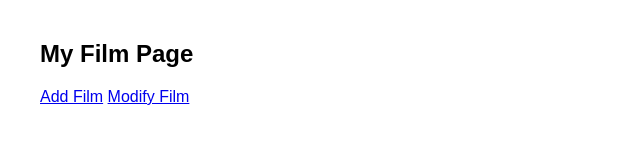
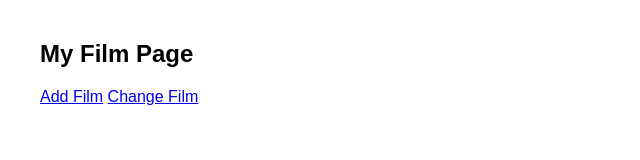
Before and after one commit to JJGrennie/CMPS_Index, a plain HTML site: page index.html in a window 1280 px wide. Shown: the full height of the page, 0-640 px from the left. Drawn offline with nearby package versions, Linux system fonts and the light colour scheme; no server answers.

Commit message:
Update index.html
Modify Film - Change Film

```diff
--- a/index.html
+++ b/index.html
@@ -14,7 +14,7 @@
         <!-- Navigation Links -->
         <nav>
             <a href="addFilm.html">Add Film</a>
-            <a href="modifyFilm.html">Modify Film</a>
+            <a href="modifyFilm.html">Change Film</a>
         </nav>
     </body>
 </html>
```
